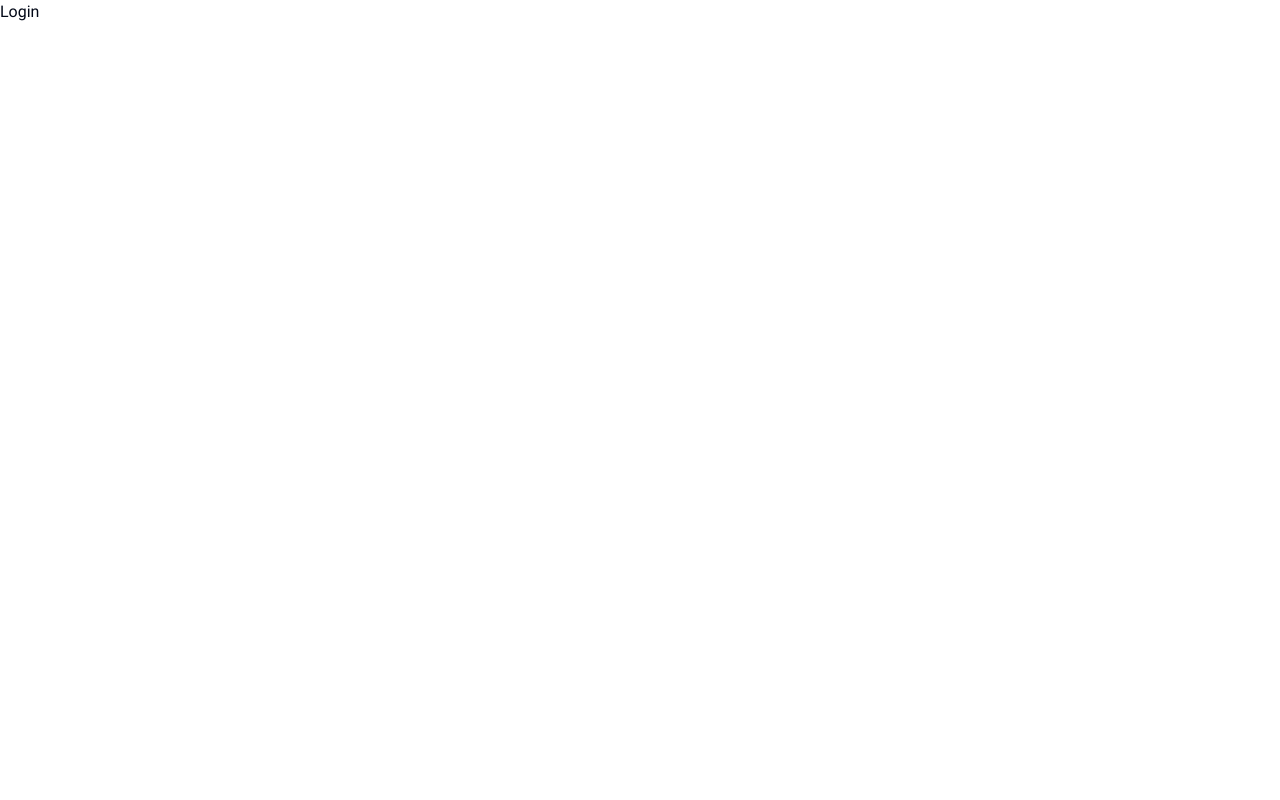
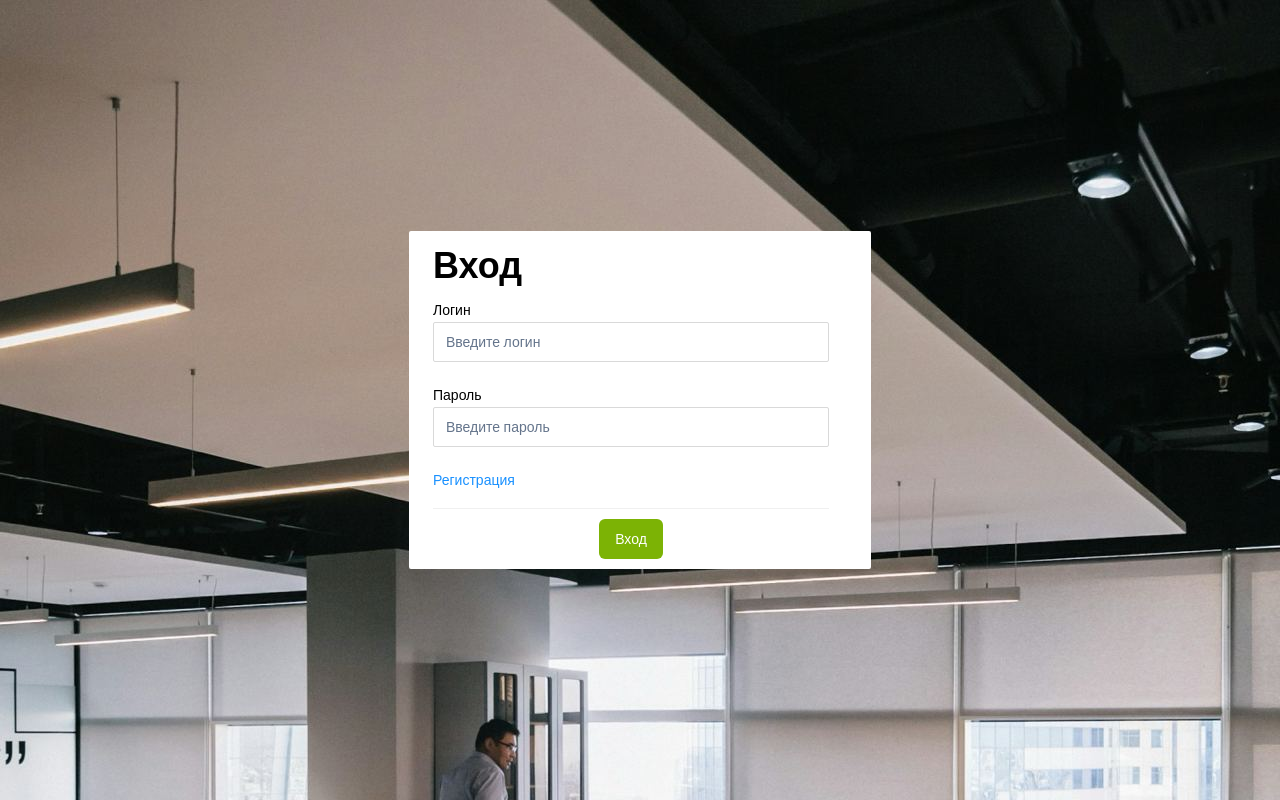
Before and after one commit to Islomjonsdev/test, a React (Vite) app: page /login in a window 1280 px wide. Built offline with nearby package versions, Linux system fonts and the light colour scheme.

Commit message:
login started

```diff
--- a/src/pages/Login/Login.jsx
+++ b/src/pages/Login/Login.jsx
@@ -1,86 +1,43 @@
-import React from 'react'
+import { Button } from "@/components/ui/button";
+import { Input } from "@/components/ui/input";
+import React from "react";
+import { Link } from "react-router-dom";
 
 const Login = () => {
   return (
-    <div>Login</div>
-  )
-}
+    <div className="register flex items-center justify-center">
+      <div className="bg-[#fff] max-w-[462px] w-full rounded-[2px]">
+        <h1 className="pt-6 pl-6 text-[36px] text-black font-bold leading-[22px] mb-[21px]">
+          Вход
+        </h1>
+        <form className="pr-[42px] pl-6">
+          <div className="mb-[21px]">
+            <label className="text-black font-normal text-[14px] leading-[22px]">
+              Логин
+            </label>
+            <Input authFormInput type="email" placeholder="Введите логин" />
+          </div>
+          <div className="mb-[21px]">
+            <label className="text-black font-normal text-[14px] leading-[22px]">
+              Пароль
+            </label>
+            <Input authFormInput type="password" placeholder="Введите пароль" />
+          </div>
+          <Link
+            className="font-normal text-[#1890FF] text-[14px] leading-[22px]"
+            to={"/register"}
+          >
+            Регистрация
+          </Link>
+          <div className="mt-4 flex items-center justify-center py-[10px] border-t border-[#F0F0F0]">
+            <Button type="submit" variant="authBtn">
+              Вход
+            </Button>
+          </div>
+        </form>
+      </div>
+    </div>
+  );
+};
 
-export default Login
-
-
-// import { instance } from "@/api";
-// import React, { useState } from "react";
-// import { useNavigate } from "react-router-dom";
-
-// const Register = () => {
-//   const [name, setName] = useState("");
-//   const [login, setLogin] = useState("");
-//   const [password, setPassword] = useState("");
-//   const [error, setError] = useState(""); // Xatolikni saqlash uchun
-//   const navigate = useNavigate();
-
-//   const handleRegister = async (e) => {
-//     e.preventDefault();
-//     setError(""); // Xatolikni tozalash
-
-//     const data = {
-//       fullName: name,
-//       login: login,
-//       password: password,
-//     };
-//     console.log(data);
-
-//     try {
-//       const res = await instance.post("/auth/sign-up", data);
-//       console.log(res?.data);
-
-//       // Agar ro‘yxatdan o‘tish muvaffaqiyatli bo‘lsa, inputlarni tozalaymiz
-//       setName("");
-//       setLogin("");
-//       setPassword("");
-
-//       // Faqat muvaffaqiyatli ro‘yxatdan o‘tgandan keyin navigatsiya
-//       navigate("/login");
-//     } catch (err) {
-//       console.error("Registration failed:", err);
-//       setError(err.response?.data?.message || "Registration failed!"); // Xatolik xabari
-//     }
-//   };
-
-//   return (
-//     <div className="flex items-center h-[100vh] justify-center">
-//       <form className="bg-[red] flex flex-col max-w-[500px] w-full" onSubmit={handleRegister}>
-//         <label>Full name</label>
-//         <input
-//           type="text"
-//           value={name}
-//           onChange={(e) => setName(e.target.value)}
-//           required
-//         />
-
-//         <label>Login</label>
-//         <input
-//           type="email"
-//           value={login}
-//           onChange={(e) => setLogin(e.target.value)}
-//           required
-//         />
-
-//         <label>Password</label>
-//         <input
-//           type="password"
-//           value={password}
-//           onChange={(e) => setPassword(e.target.value)}
-//           required
-//         />
-
-//         {/* {error && <p style={{ color: "red" }}>{error}</p>} Xatolik xabarini chiqarish */}
-
-//         <button type="submit">Submit</button>
-//       </form>
-//     </div>
-//   );
-// };
-
-// export default Register;
+export default Login;
--- a/src/pages/Register/Register.jsx
+++ b/src/pages/Register/Register.jsx
@@ -26,12 +26,14 @@ const Register = () => {
     try {
       const res = await instance.post("auths/sign-up", data, {
         headers: { "Content-Type": "application/json" },
+        responseType: "json",
       });
+      console.log(res);
       console.log(res?.data);
       setFullName("");
       setLogin("");
       setPassword("");
-      navigate("/login")
+      navigate("/login");
     } catch (err) {
       console.error("Registration failed:", err);
       setError(err.response?.data?.message || "Registration failed!");
@@ -39,7 +41,7 @@ const Register = () => {
   };
   return (
     <div className="register flex items-center justify-center">
-      <div className="bg-[#fff] max-w-[462px] w-full">
+      <div className="bg-[#fff] max-w-[462px] w-full rounded-[2px]">
         <h1 className="pt-6 pl-6 text-[36px] text-black font-bold leading-[22px] mb-[21px]">
           Регистрация
         </h1>
```
